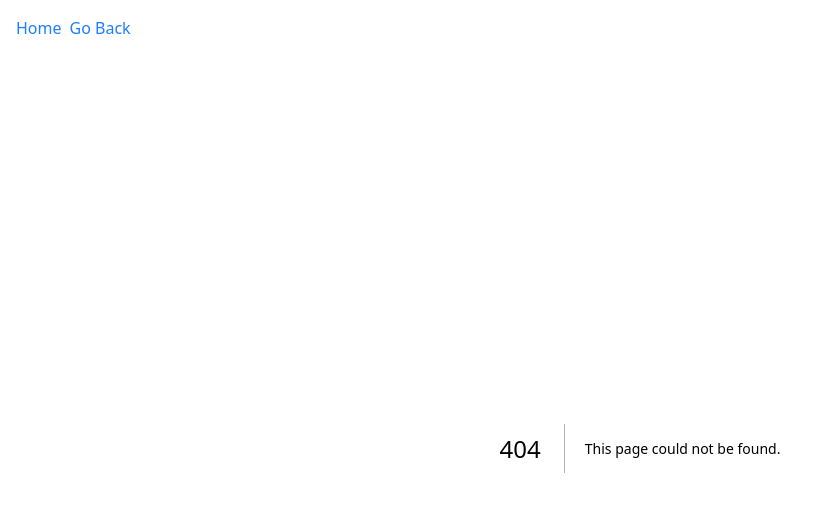
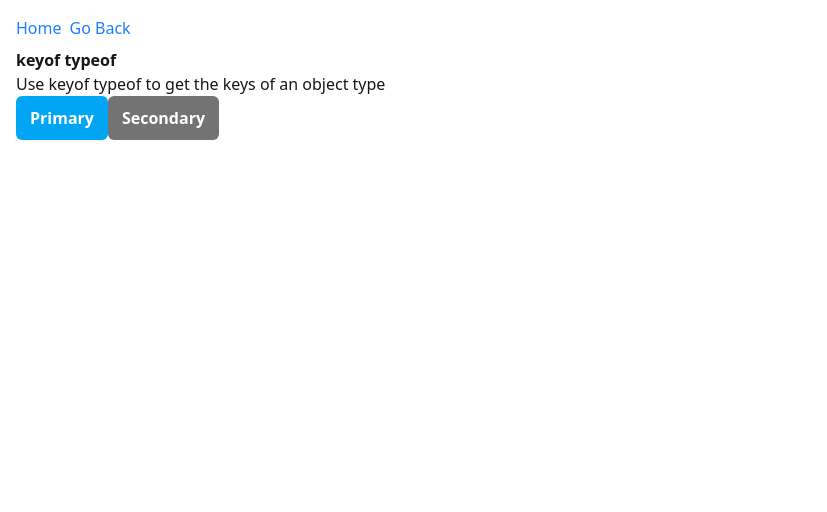
Before and after one commit to emanuelefavero/react-typescript, a Next.js app: page /keyof-typeof in a window 1280 px wide. Before the commit this address had no page. Shown: the top 512 px of the page, without its empty margins (0-827 px from the left). Built offline with nearby package versions, Linux system fonts and the light colour scheme.

Commit message:
feat: add /keyof-typeof example

```diff
--- /dev/null
+++ b/src/app/keyof-typeof/Button.tsx
@@ -0,0 +1,31 @@
+import { cn } from '@/lib/utils'
+
+const variants = {
+  primary: /*tw*/ 'bg-sky-500',
+  secondary: /*tw*/ 'bg-neutral-500',
+} as const
+type Variant = keyof typeof variants // * 'primary' | 'secondary'
+
+type Props = React.ComponentPropsWithRef<'button'> & {
+  variant?: Variant
+}
+
+export default function Component({
+  children,
+  className,
+  variant = 'primary',
+  ...props
+}: Props) {
+  return (
+    <button
+      className={cn(
+        'rounded-md px-3.5 py-2.5 font-semibold text-white',
+        variants[variant],
+        className,
+      )}
+      {...props}
+    >
+      {children}
+    </button>
+  )
+}
--- /dev/null
+++ b/src/app/keyof-typeof/page.tsx
@@ -0,0 +1,14 @@
+import Button from './Button'
+
+export default function Page() {
+  return (
+    <>
+      <h1>keyof typeof</h1>
+
+      <p>Use keyof typeof to get the keys of an object type</p>
+
+      <Button variant='primary'>Primary</Button>
+      <Button variant='secondary'>Secondary</Button>
+    </>
+  )
+}
--- a/src/app/page.tsx
+++ b/src/app/page.tsx
@@ -81,6 +81,9 @@ export default function Home() {
         <li>
           <Link href='/enums'>Enums</Link>
         </li>
+        <li>
+          <Link href='/keyof-typeof'>keyof typeof</Link>
+        </li>
       </ul>
     </>
   )
```
